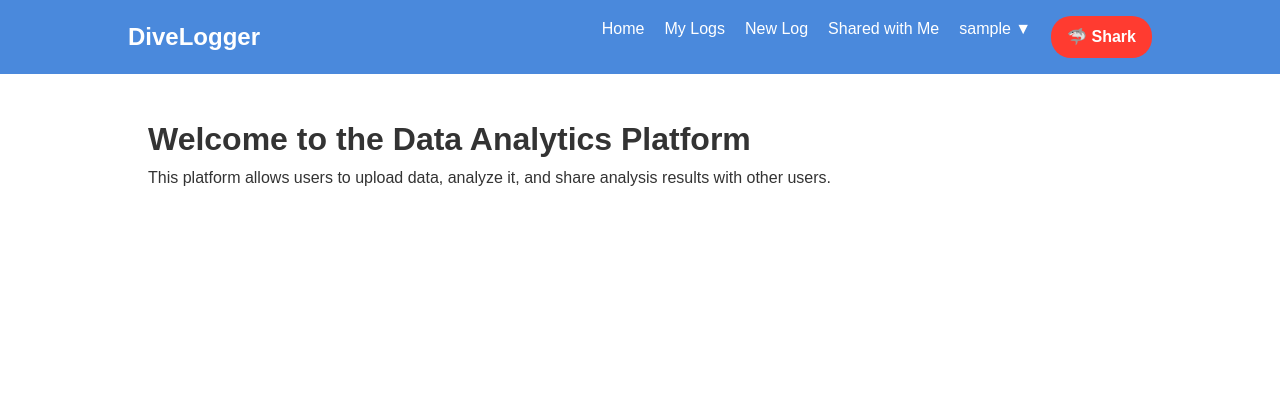
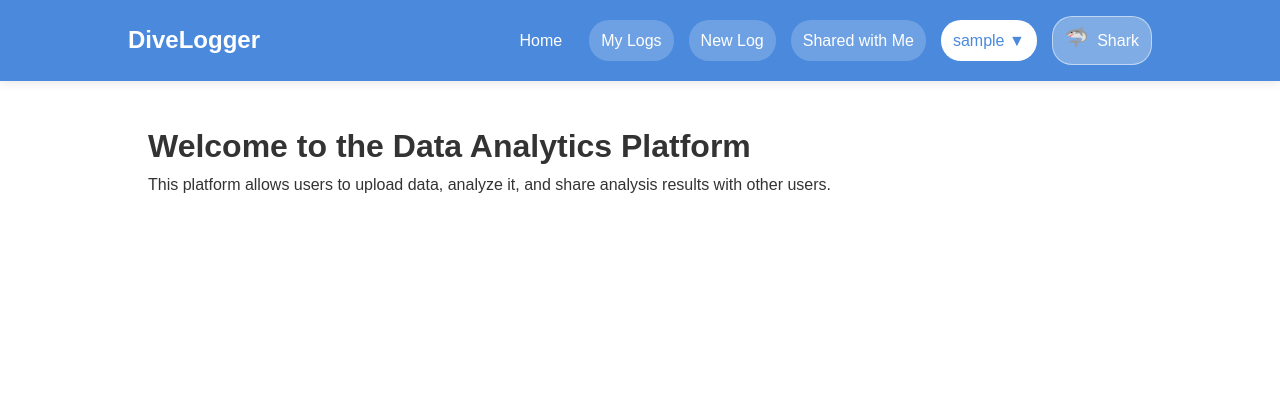
Before and after one commit to ZaneCodeJourney/CITS5505-Group-Project, a Flask app: page /index in a window 1280 px wide. Shown: the top 420 px of the page. Run offline with Flask 3, Linux system fonts and the light colour scheme; the visitor is signed in with stand-in values (Sample User, id 1).

Commit message:
DL-UI-007: Unify the style of header

```diff
--- a/app/static/css/main.css
+++ b/app/static/css/main.css
@@ -21,6 +21,7 @@ header {
     background-color: #4a89dc;
     color: white;
     padding: 1rem 0;
+    box-shadow: 0 2px 10px rgba(0, 0, 0, 0.1);
 }
 
 nav {
@@ -36,20 +37,93 @@ nav {
     text-decoration: none;
     font-weight: bold;
     font-size: 1.5rem;
+    transition: all 0.3s ease;
+}
+
+.logo a:hover {
+    text-shadow: 0 0 10px rgba(255, 255, 255, 0.5);
 }
 
 .nav-links {
     display: flex;
     list-style: none;
+    align-items: center;
 }
 
 .nav-links li {
-    margin-left: 20px;
+    margin-left: 15px;
 }
 
 .nav-links a {
     color: white;
     text-decoration: none;
+    padding: 8px 12px;
+    border-radius: 20px;
+    transition: all 0.3s ease;
+    font-weight: 500;
+    display: inline-block;
+}
+
+.nav-links a:hover {
+    background-color: rgba(255, 255, 255, 0.2);
+    transform: translateY(-2px);
+}
+
+.nav-links .btn {
+    padding: 8px 16px;
+    border-radius: 20px;
+    font-weight: bold;
+    transition: all 0.3s ease;
+    display: inline-block;
+}
+
+.nav-btn {
+    background-color: rgba(255, 255, 255, 0.2);
+    color: white;
+    padding: 8px 16px;
+    border-radius: 20px;
+    font-weight: 500;
+    transition: all 0.3s ease;
+    display: inline-block;
+}
+
+.nav-btn:hover {
+    background-color: rgba(255, 255, 255, 0.3);
+    transform: translateY(-2px);
+    box-shadow: 0 2px 10px rgba(0, 0, 0, 0.1);
+}
+
+.nav-btn-primary {
+    background-color: #ffffff;
+    color: #4a89dc !important;
+    padding: 8px 16px;
+    border-radius: 20px;
+    font-weight: 500;
+    transition: all 0.3s ease;
+    display: inline-block;
+}
+
+.nav-btn-primary:hover {
+    background-color: #f5f5f5;
+    transform: translateY(-2px);
+    box-shadow: 0 2px 10px rgba(0, 0, 0, 0.1);
+}
+
+.nav-btn-danger {
+    background-color: rgba(255, 255, 255, 0.3);
+    color: white !important;
+    padding: 8px 16px;
+    border-radius: 20px;
+    font-weight: 500;
+    transition: all 0.3s ease;
+    display: inline-block;
+    border: 1px solid rgba(255, 255, 255, 0.5);
+}
+
+.nav-btn-danger:hover {
+    background-color: rgba(255, 255, 255, 0.4);
+    transform: translateY(-2px);
+    box-shadow: 0 2px 10px rgba(0, 0, 0, 0.15);
 }
 
 main {
--- a/app/templates/base.html
+++ b/app/templates/base.html
@@ -7,6 +7,32 @@
     <title>{% if title %}{{ title }} - {% endif %}DiveLogger</title>
     <link rel="stylesheet" href="{{ url_for('static', filename='css/main.css') }}">
     {% block styles %}{% endblock %}
+    <style>
+        /* Force override shark button style */
+        .nav-btn-danger {
+            background-color: rgba(255, 255, 255, 0.3) !important;
+            color: white !important;
+            border: 1px solid rgba(255, 255, 255, 0.5) !important;
+            box-shadow: none !important;
+        }
+
+        .nav-btn-danger:hover {
+            background-color: rgba(255, 255, 255, 0.4) !important;
+            box-shadow: 0 2px 10px rgba(0, 0, 0, 0.15) !important;
+        }
+
+        .shark-icon {
+            font-size: 1.2em;
+            margin-right: 4px;
+            display: inline-block;
+            animation: gentle-bounce 2s infinite ease-in-out;
+        }
+
+        @keyframes gentle-bounce {
+            0%, 100% { transform: translateY(0); }
+            50% { transform: translateY(-3px); }
+        }
+    </style>
 </head>
 <body>
     <header>
@@ -17,20 +43,20 @@
             <ul class="nav-links">
                 <li><a href="{{ url_for('main.index') }}">Home</a></li>
                 {% if current_user.is_authenticated %}
-                    <li><a href="{{ url_for('main.my_logs') }}">My Logs</a></li>
-                    <li><a href="{{ url_for('main.new_log') }}">New Log</a></li>
-                    <li><a href="{{ url_for('shared.dives_shared_with_me') }}">Shared with Me</a></li>
+                    <li><a href="{{ url_for('main.my_logs') }}" class="nav-btn">My Logs</a></li>
+                    <li><a href="{{ url_for('main.new_log') }}" class="nav-btn">New Log</a></li>
+                    <li><a href="{{ url_for('shared.dives_shared_with_me') }}" class="nav-btn">Shared with Me</a></li>
                     <li class="user-menu">
-                        <a href="#" id="user-dropdown-toggle">{{ current_user.username }} ▼</a>
+                        <a href="#" id="user-dropdown-toggle" class="nav-btn-primary">{{ current_user.username }} ▼</a>
                         <ul class="dropdown-menu" id="user-dropdown-menu">
                             <li><a href="/auth/profile">Profile</a></li>
                             <li><a href="#" id="logout-button">Logout</a></li>
                         </ul>
                     </li>
-                    <li><a href="{{ url_for('auth.sharkwarning') }}" class="shark-btn">🦈 Shark</a></li>
+                    <li><a href="{{ url_for('auth.sharkwarning') }}" class="nav-btn-danger"><span class="shark-icon">🦈</span> Shark</a></li>
                 {% else %}
-                    <li><a href="/auth/login">Login</a></li>
-                    <li><a href="/auth/register">Register</a></li>
+                    <li><a href="/auth/login" class="nav-btn">Login</a></li>
+                    <li><a href="/auth/register" class="nav-btn-primary">Register</a></li>
                 {% endif %}
             </ul>
         </nav>
@@ -104,9 +130,11 @@
             right: 0;
             background-color: white;
             box-shadow: 0 2px 10px rgba(0, 0, 0, 0.1);
-            border-radius: 4px;
+            border-radius: 8px;
             min-width: 150px;
             z-index: 1000;
+            margin-top: 5px;
+            overflow: hidden;
         }
 
         .dropdown-menu.show {
@@ -115,6 +143,7 @@
 
         .dropdown-menu li {
             display: block;
+            margin: 0;
         }
 
         .dropdown-menu a {
@@ -123,27 +152,12 @@
             color: #333;
             text-decoration: none;
             white-space: nowrap;
+            border-radius: 0;
         }
 
         .dropdown-menu a:hover {
             background-color: #f5f5f5;
-        }
-
-        /* Shark button styling */
-        .shark-btn {
-            background-color: #ff3b30;
-            color: white !important;
-            padding: 8px 16px;
-            border-radius: 20px;
-            font-weight: bold;
-            transition: all 0.3s ease;
-            display: inline-block;
-        }
-
-        .shark-btn:hover {
-            background-color: #d43b34;
-            transform: scale(1.05);
-            box-shadow: 0 2px 10px rgba(255, 59, 48, 0.4);
+            transform: none;
         }
     </style>
 </body>
```
Also changed, not shown: tests/selenium/test_dive_selenium.py (renamed from tests/test_dive_selenium.py).
